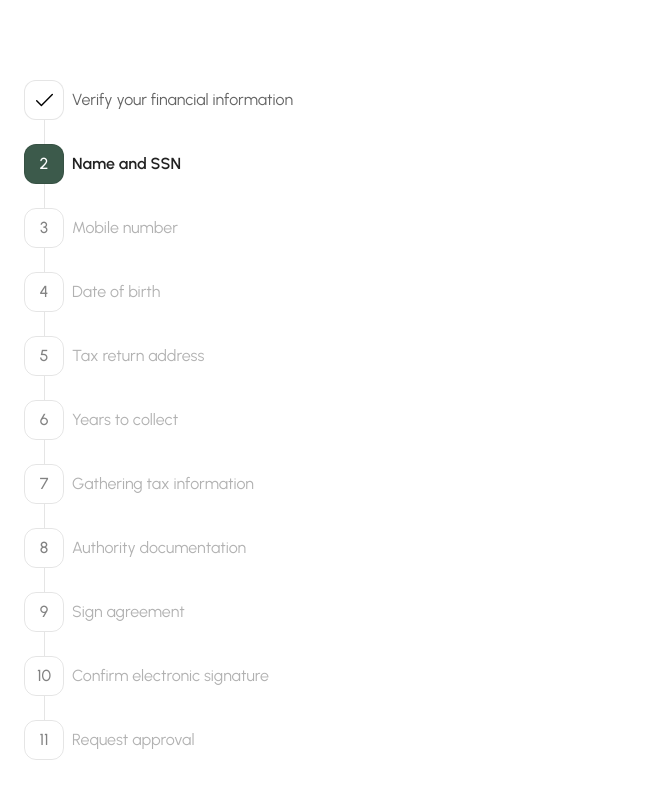
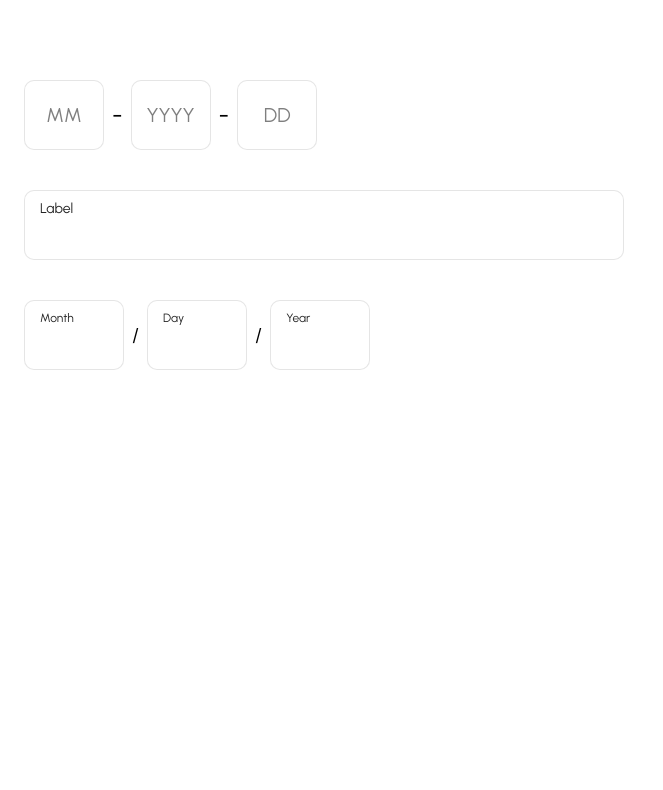
Before and after one commit to VAR0102/test-project, a Next.js app: page / in a window 1280 px wide. Shown: the top 790 px of the page, without its empty margins (0-663 px from the left). Built offline with nearby package versions, Linux system fonts and the light colour scheme.

Commit message:
fields popoxutyunner

```diff
--- a/src/app/Components/shared/Inputs/index.tsx
+++ b/src/app/Components/shared/Inputs/index.tsx
@@ -130,12 +130,12 @@ const Inputs: React.FC<InputsProps> = ({
                     onChange={(e) =>
                       handleInputDataChange(index, e.target.value)
                     }
-                    className={`${getBaseStyle("w-full pt-5 pb-2 text-center px-2 pr-8")} peer`}
+                    className={`${getBaseStyle("w-full pt-5  px-4  ")} peer`}
                     placeholder=" "
                   />
                   <label
-                    className={`absolute left-2 top-[4px] text-xs
-    ${isDisabled ? "text-[#B3B3B3]" : "text-[#00000080]"}
+                    className={`absolute left-4 top-[10px] text-xs
+    ${isDisabled ? "text-[#222222]" : "text-[#222222]"}
     ${status === "error" ? "text-[#F04438]" : ""}
   `}
                   >
--- a/src/app/page.tsx
+++ b/src/app/page.tsx
@@ -30,11 +30,12 @@ export default function HomePage() {
       <Inputs variant="InputFields" status="default" />
       <Inputs variant="InputText" status="default" label="Label" />  */}
       <div className="w-full flex flex-col space-y-10">
-{/*
+
       <Input variant="fields"  />
       <Input variant="text"/>
-      <Input variant="date" /> */}
- <Checkbox variant="group" status="2th"> </Checkbox>
+      <Input variant="date" />
+ {/* <Checkbox variant="group" status="2th"> </Checkbox> */}
+ {/* <Checkbox variant="solid" status="number">1 </Checkbox> */}
 {/*
       <Checkbox variant="CheckSolid" status="check"></Checkbox>
 
```
